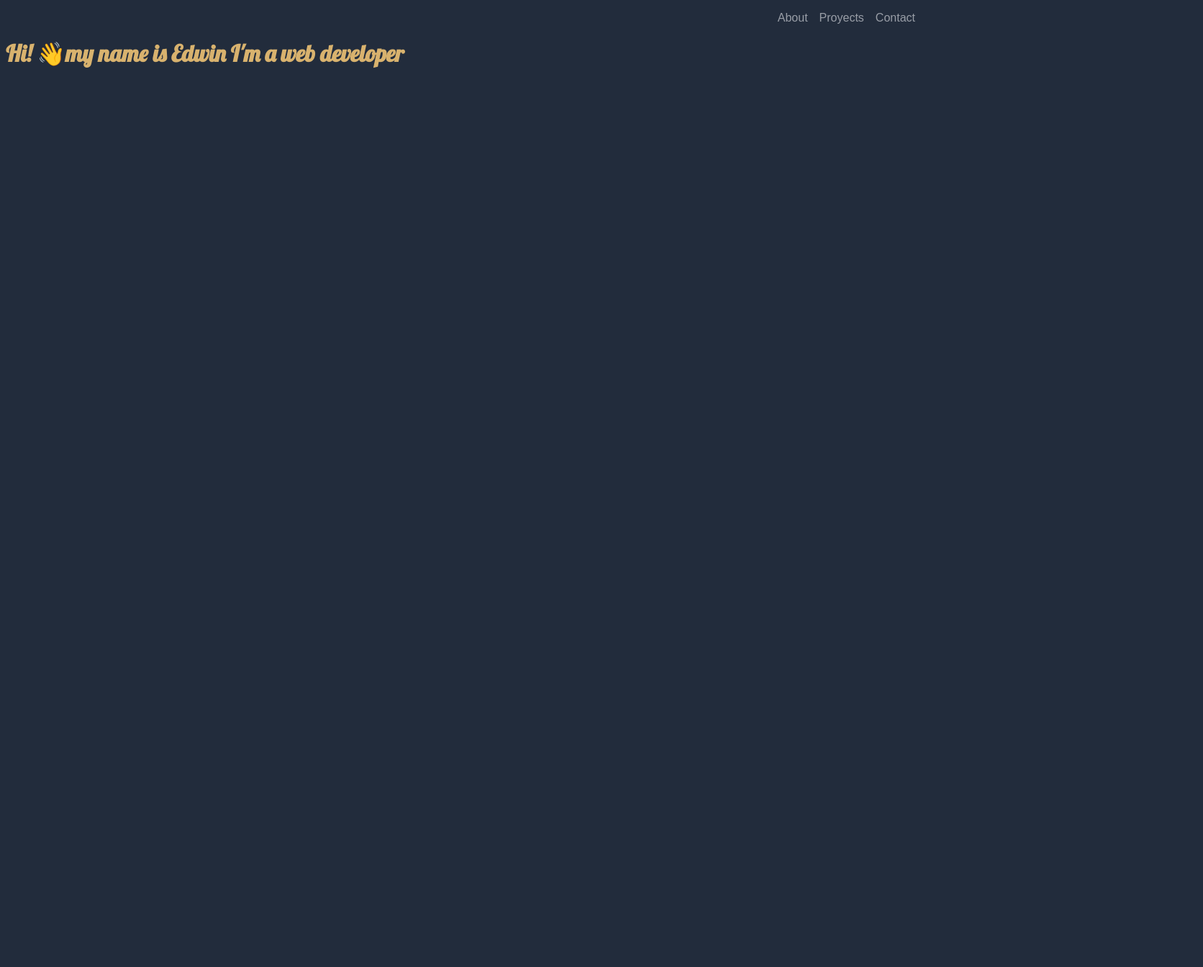
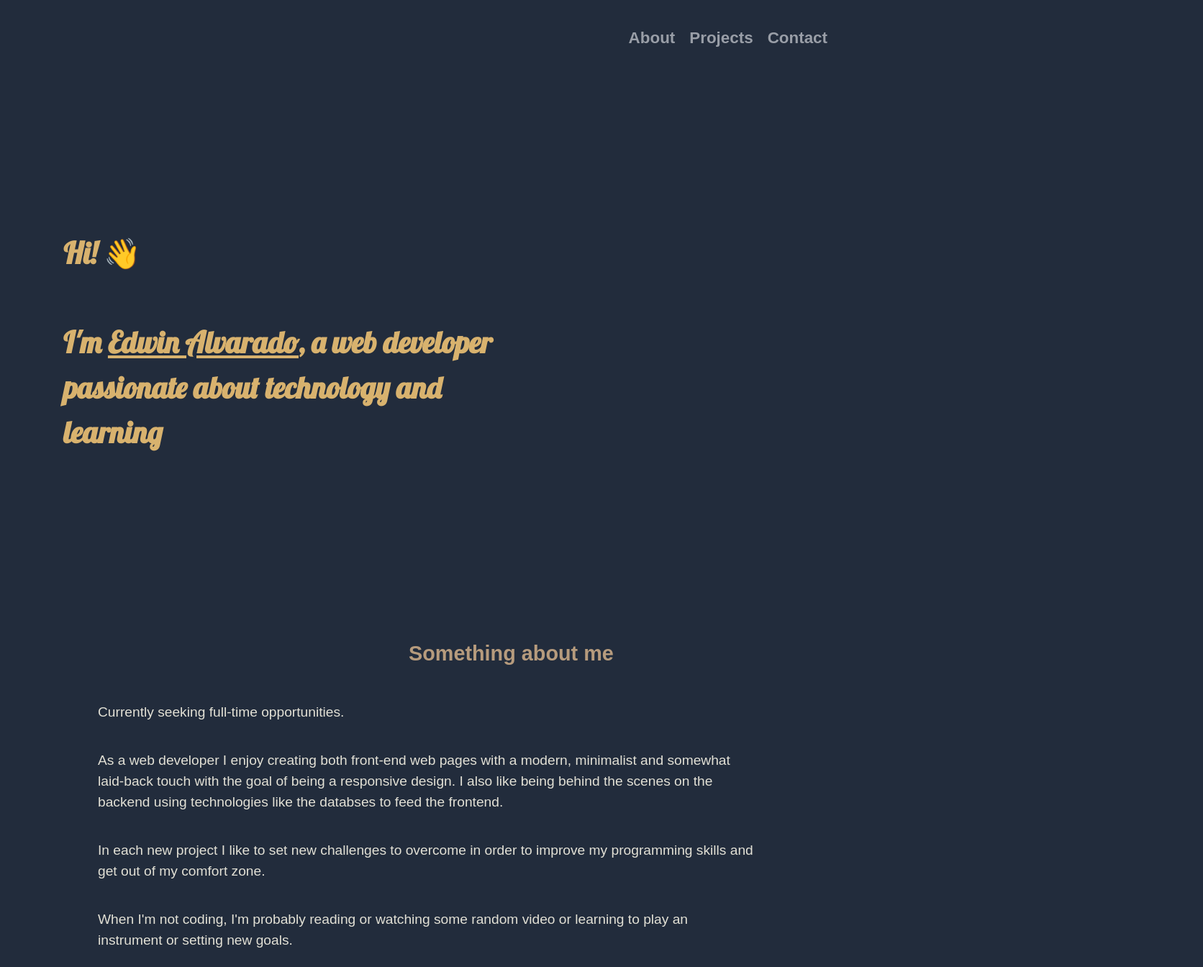
Before and after one commit to 0-Arngerdur-1/personal-portfolio, a plain HTML site: page public/index.html in a window 1280 px wide. Shown: the whole page at 72% size, 1672 px wide, since content can reach past the window. Before the commit the page ends 800 px from the top, so only its background shows below. Drawn offline with Linux system fonts and the light colour scheme; a web font is replaced by a local one.

Commit message:
added the hero and the about section.

```diff
--- /dev/null
+++ b/public/css/style.css
@@ -0,0 +1,121 @@
+:root {
+  --background: #222c3c;
+  --honey: #d8b26e;
+  --cream: #e2e0d5;
+  --jean: #999ea7;
+  --nude: #b69b7d;
+  --selection-bg: #d0d1d3;
+  --selection-letter: #4d1635;
+  --body-font: "ABeeZee", sans-serif;
+  --heading-font: "Lobster", cursive;
+  font-size: 16px;
+}
+
+body {
+  background: var(--background);
+  font-family: var(--body-font);
+  color: var(--cream);
+  font-size: 1.2rem;
+  padding: 0rem 5rem;
+  overflow-x: hidden;
+}
+
+::selection {
+  background-color: var(--selection-bg);
+  color: var(--selection-letter);
+}
+
+h1 {
+  font-family: var(--heading-font);
+}
+
+ul {
+  list-style: none;
+}
+
+a {
+  text-decoration: none;
+}
+
+.navbar {
+  display: flex;
+  justify-content: flex-end;
+  flex-wrap: wrap;
+  font-weight: bold;
+  padding: 2rem 2rem;
+}
+
+.navbar__link {
+  text-align: center;
+  margin-right: 10px;
+  margin-left: 10px;
+  border-bottom: var(--background) 2px solid;
+  font-weight: bold;
+  font-size: 1.4rem;
+}
+
+.navbar__link:hover {
+  border-bottom: var(--cream) 2px solid;
+}
+
+.navbar__link a {
+  color: var(--jean);
+}
+
+.hero {
+  color: var(--honey);
+  width: 40rem;
+  padding-top: 12rem;
+  font-size: 1.3rem;
+  line-height: 1.5;
+  height: 75vh;
+}
+
+.about {
+}
+
+.about__title {
+  position: relative;
+  font-weight: bold;
+  font-size: 1.8rem;
+  color: var(--nude);
+  padding-bottom: 2rem;
+  right: -30rem;
+}
+
+.about__content {
+  position: relative;
+  right: -3rem;
+  width: 57rem;
+}
+
+.about__content p {
+  padding-bottom: 1.2rem;
+  line-height: 1.8rem;
+}
+
+@media screen and (max-width: 750px) {
+  :root {
+    font-size: 13px;
+  }
+
+  body {
+    padding: 0rem 1.3rem;
+  }
+
+  .hero {
+    width: 25rem;
+    padding-top: 8rem;
+    font-size: 1.2rem;
+    line-height: 1.2;
+  }
+
+  .about__title {
+    right: -4rem;
+  }
+
+  .about__content {
+    right: 0rem;
+    width: inherit;
+  }
+}
--- a/public/index.html
+++ b/public/index.html
@@ -14,24 +14,52 @@
       href="https://fonts.googleapis.com/css2?family=ABeeZee&family=Lobster&display=swap"
       rel="stylesheet"
     />
-    <link rel="stylesheet" href="./normalize.css" />
-    <link rel="stylesheet" href="./style.css" />
+    <link rel="stylesheet" href="./css/normalize.css" />
+    <link rel="stylesheet" href="./css/style.css" />
   </head>
   <body>
     <div>
       <header class="header">
         <nav class="navbar">
-          <ul class="navbar__links">
-            <a href="#"><li>About</li></a>
-            <a href="#"><li>Proyects</li></a>
-            <a href="#"><li>Contact</li></a>
-          </ul>
+          <buttton class="navbar__link"><a href="#">About</a></buttton>
+          <buttton class="navbar__link"><a href="#">Projects</a></buttton>
+          <buttton class="navbar__link"><a href="#">Contact</a></buttton>
         </nav>
       </header>
-
-      <div class="hero">
-        <h1 class="hero__title">Hi! 👋my name is Edwin I'm a web developer</h1>
+    </div>
+    <div class="hero">
+      <h1 class="hero__title">
+        Hi! 👋<br />
+        <br />
+        I'm <u>Edwin Alvarado</u>, a web developer passionate about technology
+        and learning
+      </h1>
+    </div>
+    <section>
+      <div class="about">
+        <div class="about__title">Something about me</div>
+        <div class="about__content">
+          <p>Currently seeking full-time opportunities.</p>
+          <p>
+            As a web developer I enjoy creating both front-end web pages with a
+            modern, minimalist and somewhat laid-back touch with the goal of
+            being a responsive design. I also like being behind the scenes on
+            the backend using technologies like the databses to feed the
+            frontend.
+          </p>
+          <p>
+            In each new project I like to set new challenges to overcome in
+            order to improve my programming skills and get out of my comfort
+            zone.
+          </p>
+          <p>
+            When I'm not coding, I'm probably reading or watching some random
+            video or learning to play an instrument or setting new goals.
+          </p>
+        </div>
       </div>
-    </div>
+    </section>
+    <div class="projects"></div>
+    <div class="contact"></div>
   </body>
 </html>
--- a/public/style.css
+++ /dev/null
@@ -1,47 +0,0 @@
-:root {
-  --background: #222c3c;
-  --honey: #d8b26e;
-  --cream: #e2e0d5;
-  --jean: #999ea7;
-  --nude: #b69b7d;
-  --selection-bg: #d0d1d3;
-  --selection-letter: #4d1635;
-  --body-font: "ABeeZee", sans-serif;
-  --heading-font: "Lobster", cursive;
-}
-
-body {
-  background: var(--background);
-  font-family: var(--body-font);
-  color: var(--honey);
-}
-
-::selection {
-  background-color: var(--selection-bg);
-  color: var(--selection-letter);
-}
-
-h1 {
-  font-family: var(--heading-font);
-}
-
-ul {
-  list-style: none;
-}
-
-a {
-  text-decoration: none;
-  color: var(--cream);
-}
-
-.navbar {
-}
-
-.navbar__links {
-  display: flex;
-  justify-content: flex-end;
-}
-.navbar__links a {
-  color: var(--jean);
-  padding-left: 1rem;
-}
```
Also changed, not shown: public/css/normalize.css (renamed from public/normalize.css).
